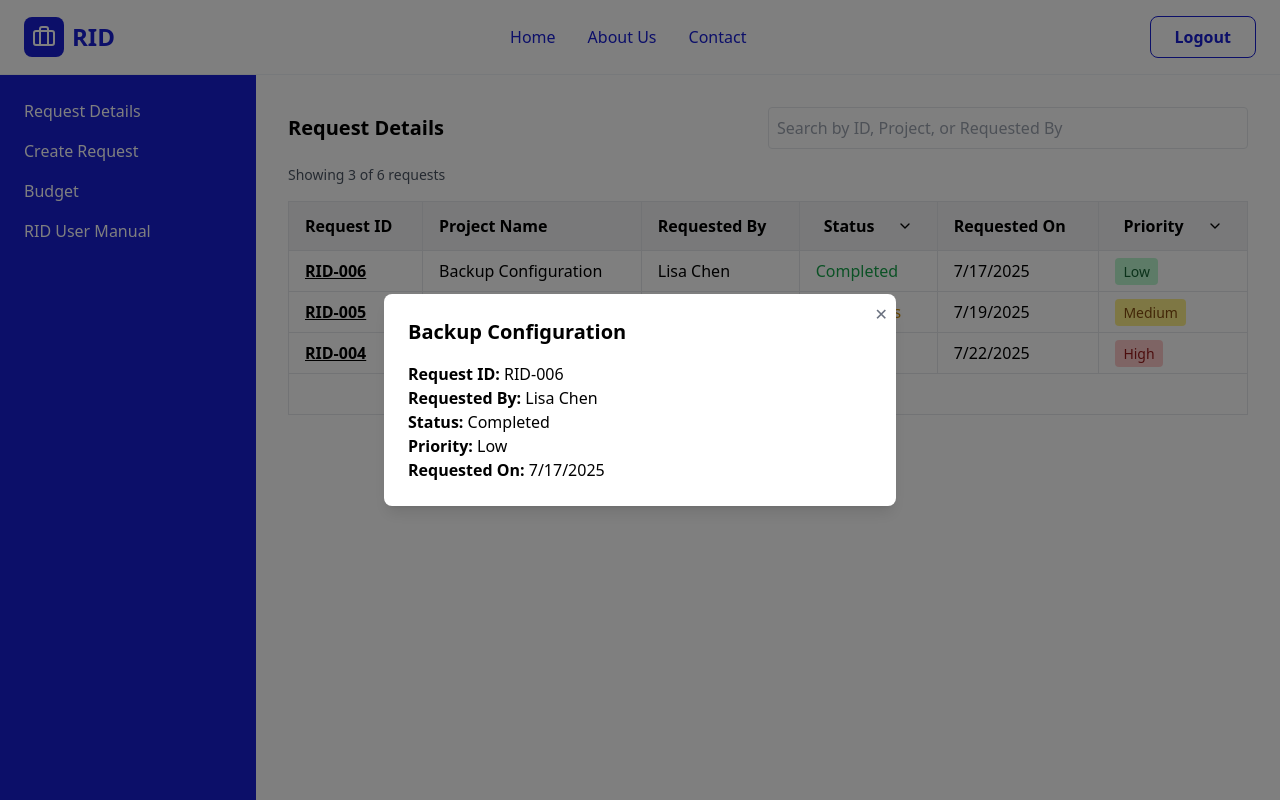
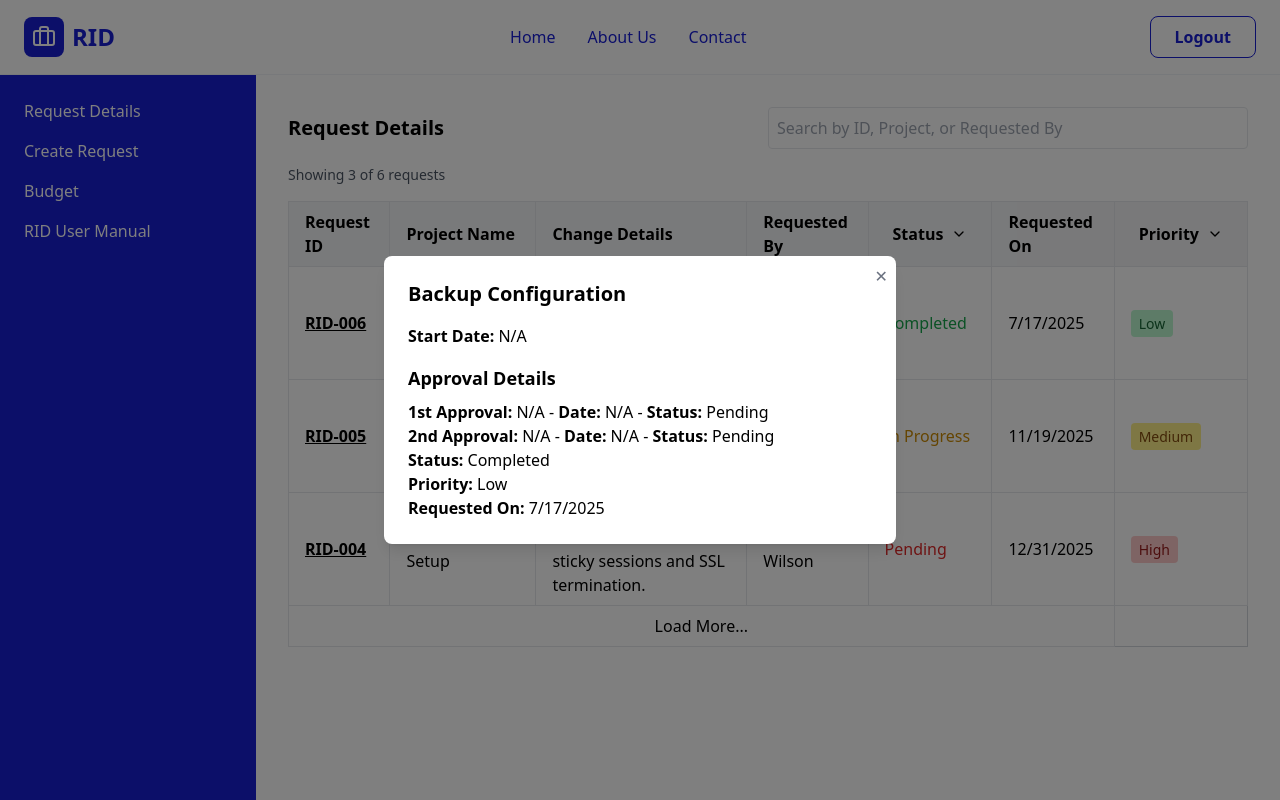
Before and after one commit to zulaikhamir/RID, a React (Vite) app: page /request-details in a window 1280 px wide. Both pictures are taken after a click on the element "RID-006". Shown: the top 800 px of the page. Built offline with nearby package versions, Linux system fonts and the light colour scheme.

Commit message:
feat: add change details column

```diff
--- a/src/pages/requestdetails.jsx
+++ b/src/pages/requestdetails.jsx
@@ -6,7 +6,9 @@ import Modal from "../components/Modal";
 const defaultData = [
   {
     requestId: "RID-001",
-    projectName: "VPC Setup Automation",
+    projectName: "Resource Management System (RMS)",
+    changeDetails:
+      "Automate resource allocation and add real-time usage dashboards for managers.",
     requestedBy: "John Doe",
     status: "Pending",
     requestedOn: "2025-07-20",
@@ -14,39 +16,49 @@ const defaultData = [
   },
   {
     requestId: "RID-002",
-    projectName: "EC2 Provisioning",
+    projectName: "Rapid Infra Deployment (RID)",
+    changeDetails:
+      "Enhance EC2 provisioning scripts and integrate auto-tagging for cost tracking.",
     requestedBy: "Jane Smith",
     status: "In Progress",
-    requestedOn: "2025-07-21",
+    requestedOn: "2025-07-01",
     priority: "Medium",
   },
   {
     requestId: "RID-003",
-    projectName: "Security Group Config",
+    projectName: "Security Group Configuration",
+    changeDetails:
+      "Update security rules to follow CIS benchmarks and enable logging for all traffic.",
     requestedBy: "Ali Khan",
     status: "Completed",
-    requestedOn: "2025-07-18",
+    requestedOn: "2025-10-18",
     priority: "Low",
   },
   {
     requestId: "RID-004",
     projectName: "Load Balancer Setup",
+    changeDetails:
+      "Set up an application load balancer with sticky sessions and SSL termination.",
     requestedBy: "Sarah Wilson",
     status: "Pending",
-    requestedOn: "2025-07-22",
+    requestedOn: "2025-12-31",
     priority: "High",
   },
   {
     requestId: "RID-005",
     projectName: "Database Migration",
+    changeDetails:
+      "Migrate on-premises database to Amazon RDS with minimal downtime strategy.",
     requestedBy: "Mike Johnson",
     status: "In Progress",
-    requestedOn: "2025-07-19",
+    requestedOn: "2025-11-19",
     priority: "Medium",
   },
   {
     requestId: "RID-006",
     projectName: "Backup Configuration",
+    changeDetails:
+      "Implement daily EBS snapshots and enable cross-region backup for disaster recovery.",
     requestedBy: "Lisa Chen",
     status: "Completed",
     requestedOn: "2025-07-17",
@@ -296,6 +308,10 @@ const RequestDetailsTable = () => {
               <th className="border px-4 py-2 text-left">
                 <span className="font-semibold">Project Name</span>
               </th>
+              <th className="border px-4 py-2 text-left font-semibold">
+                Change Details
+              </th>
+
               <th className="border px-4 py-2 text-left">
                 <span className="font-semibold">Requested By</span>
               </th>
@@ -337,6 +353,7 @@ const RequestDetailsTable = () => {
                     </td>
 
                     <td className="border px-4 py-2">{row.projectName}</td>
+                    <td className="border px-4 py-2">{row.changeDetails}</td>
                     <td className="border px-4 py-2">{row.requestedBy}</td>
                     <td className="border px-4 py-2">
                       <StatusCell status={row.status} />
@@ -382,12 +399,42 @@ const RequestDetailsTable = () => {
               <h2 className="text-xl font-bold mb-4">
                 {selectedRequest.projectName}
               </h2>
+
               <p>
-                <b>Request ID:</b> {selectedRequest.requestId}
+                <b>Start Date:</b>{" "}
+                {selectedRequest.startDate
+                  ? new Date(selectedRequest.startDate).toLocaleDateString()
+                  : "N/A"}
               </p>
-              <p>
-                <b>Requested By:</b> {selectedRequest.requestedBy}
-              </p>
+
+              <h3 className="text-lg font-semibold mt-4">Approval Details</h3>
+              <div className="mt-2">
+                <p>
+                  <b>1st Approval:</b>{" "}
+                  {selectedRequest.approvalDetails?.first?.entity || "N/A"} -
+                  <b> Date:</b>{" "}
+                  {selectedRequest.approvalDetails?.first?.date
+                    ? new Date(
+                        selectedRequest.approvalDetails.first.date
+                      ).toLocaleDateString()
+                    : "N/A"}{" "}
+                  -<b> Status:</b>{" "}
+                  {selectedRequest.approvalDetails?.first?.status || "Pending"}
+                </p>
+                <p>
+                  <b>2nd Approval:</b>{" "}
+                  {selectedRequest.approvalDetails?.second?.entity || "N/A"} -
+                  <b> Date:</b>{" "}
+                  {selectedRequest.approvalDetails?.second?.date
+                    ? new Date(
+                        selectedRequest.approvalDetails.second.date
+                      ).toLocaleDateString()
+                    : "N/A"}{" "}
+                  -<b> Status:</b>{" "}
+                  {selectedRequest.approvalDetails?.second?.status || "Pending"}
+                </p>
+              </div>
+
               <p>
                 <b>Status:</b> {selectedRequest.status}
               </p>
```
